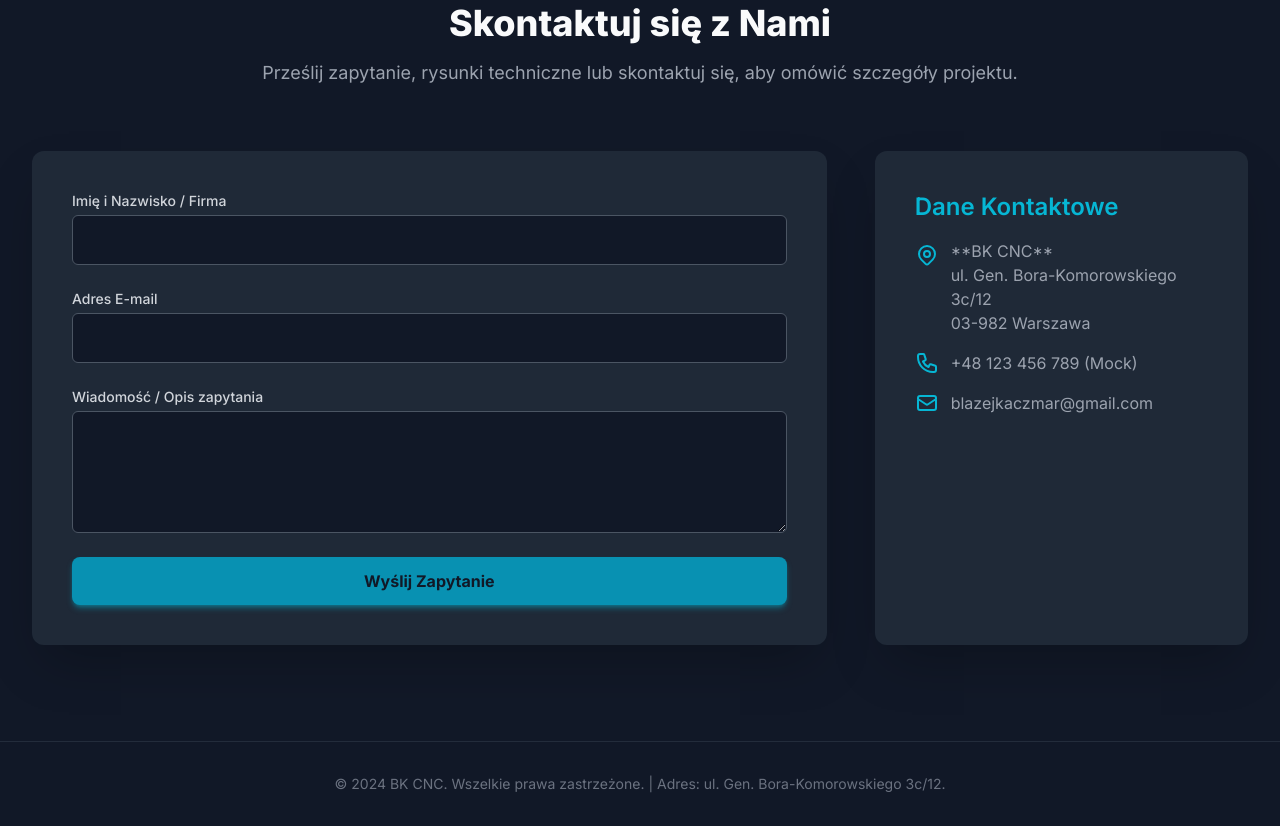
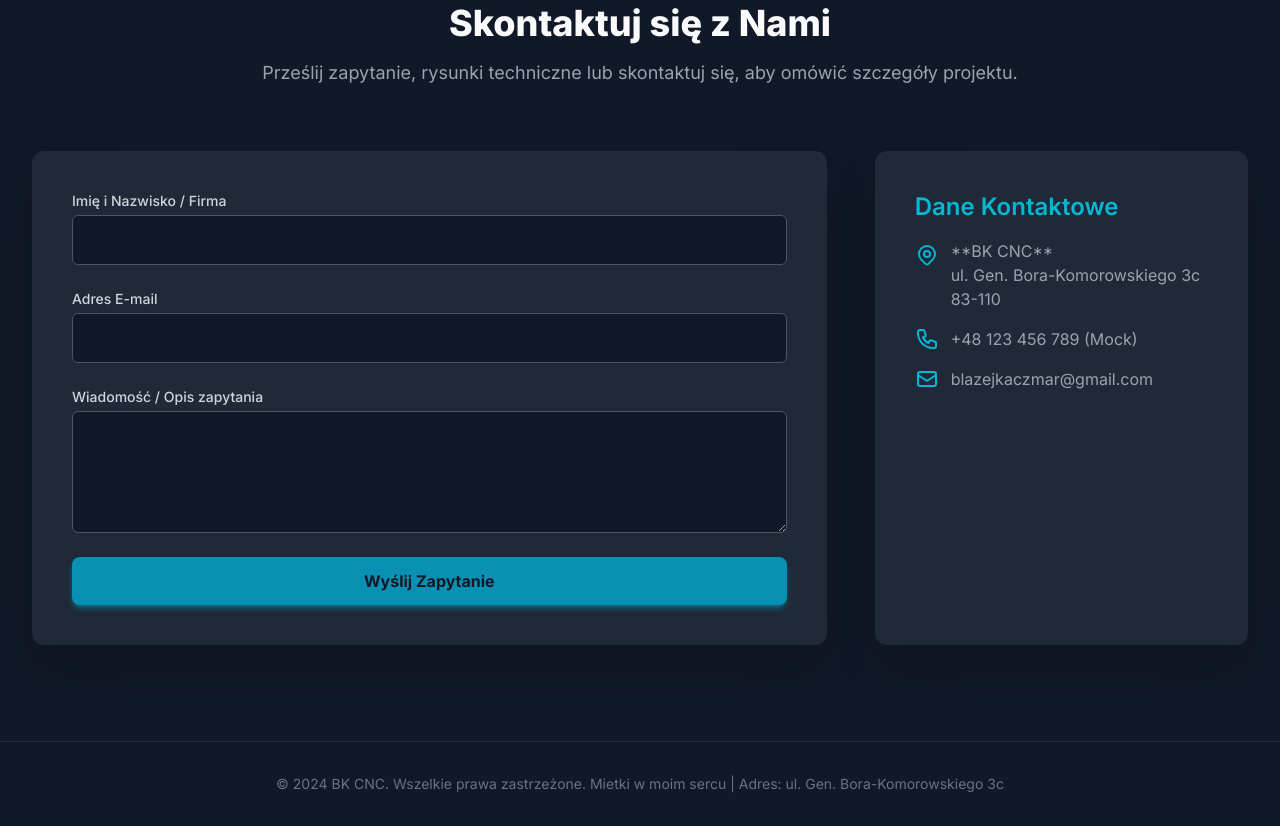
Before and after one commit to blazejkaczmar1993/blazejkaczmar, a plain HTML site: page index.html in a window 1280 px wide. Shown: the part 3764-4590 px from the top of the page. Drawn offline with nearby package versions, Linux system fonts and the light colour scheme.

Commit message:
Update index.html

```diff
--- a/index.html
+++ b/index.html
@@ -307,7 +307,7 @@
                     <!-- Formularz Kontaktowy -->
                     <div class="lg:col-span-2 p-10 bg-gray-800 rounded-xl shadow-2xl">
                         <!-- Zmiana: Użycie mailto: do otwierania programu pocztowego z wypełnionymi danymi -->
-                        <form class="space-y-6" action="mailto:blazejkaczmar@gmail.com" method="GET" enctype="text/plain">
+                        <form class="space-y-6" action="mailto:blazejkaczmar@gmail.com" method="POST" enctype="text/plain">
                             <div>
                                 <label for="form_name" class="block text-sm font-medium text-gray-300">Imię i Nazwisko / Firma</label>
                                 <!-- Użycie atrybutu 'name' do wysłania danych przez mailto -->
@@ -339,8 +339,8 @@
                                 <svg class="w-6 h-6 mr-3 flex-shrink-0 accent-color mt-1" fill="none" stroke="currentColor" viewBox="0 0 24 24" xmlns="http://www.w3.org/2000/svg"><path stroke-linecap="round" stroke-linejoin="round" stroke-width="2" d="M17.657 16.657L13.414 20.9a1.998 1.998 0 01-2.827 0l-4.244-4.243a8 8 0 1111.314 0z"></path><path stroke-linecap="round" stroke-linejoin="round" stroke-width="2" d="M15 11a3 3 0 11-6 0 3 3 0 016 0z"></path></svg>
                                 <span>
                                     **BK CNC**<br>
-                                    ul. Gen. Bora-Komorowskiego 3c/12<br>
-                                    03-982 Warszawa
+                                    ul. Gen. Bora-Komorowskiego 3c<br>
+                                    83-110
                                 </span>
                             </p>
                             <p class="flex items-center">
@@ -362,7 +362,7 @@
     <!-- Stopka -->
     <footer class="bg-gray-900 border-t border-gray-700/50 py-8">
         <div class="max-w-7xl mx-auto px-4 sm:px-6 lg:px-8 text-center text-gray-500 text-sm">
-            <p>&copy; 2024 BK CNC. Wszelkie prawa zastrzeżone. | Adres: ul. Gen. Bora-Komorowskiego 3c/12.</p>
+            <p>&copy; 2024 BK CNC. Wszelkie prawa zastrzeżone. Mietki w moim sercu | Adres: ul. Gen. Bora-Komorowskiego 3c</p>
         </div>
     </footer>
 
```
